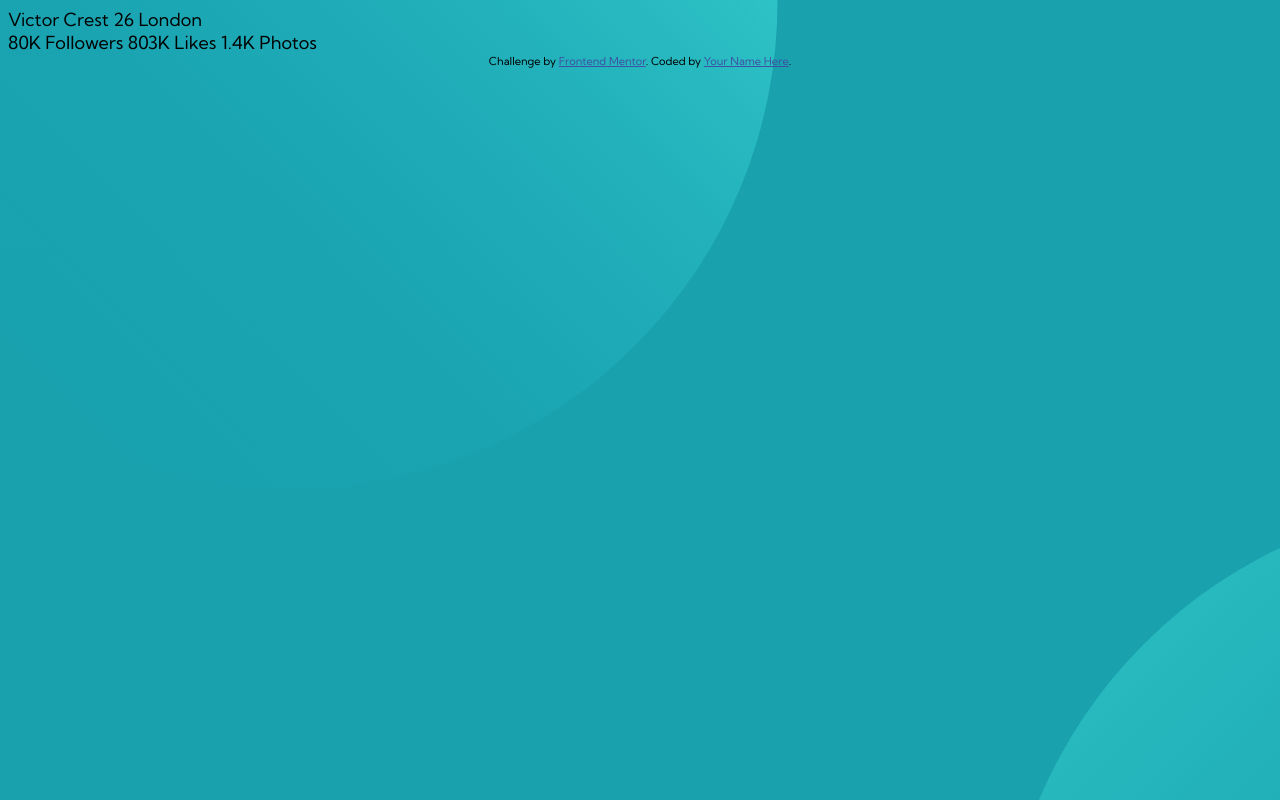
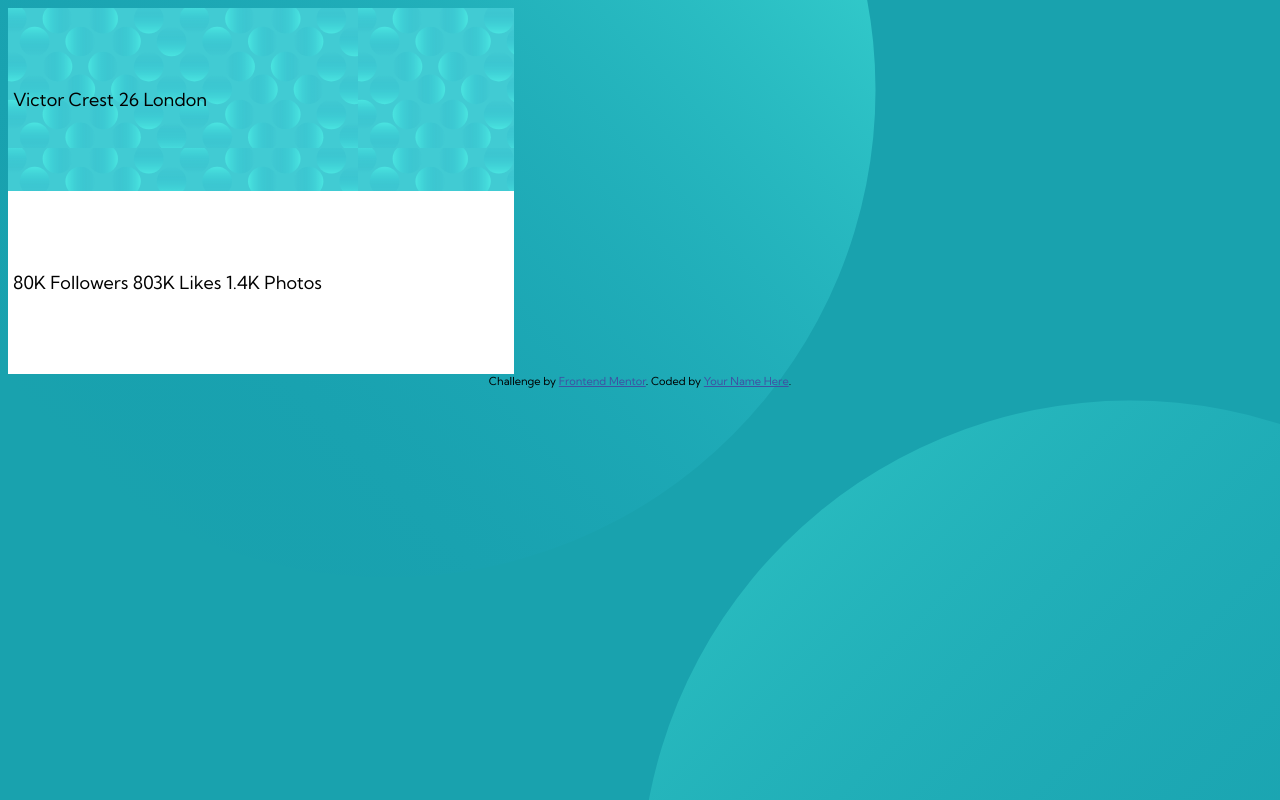
Before and after one commit to mritunjaysharma394/profile-card-component, a plain HTML site: page index.html in a window 1280 px wide. Drawn offline with Linux system fonts and the light colour scheme.

Commit message:
added card

```diff
--- a/index.html
+++ b/index.html
@@ -26,13 +26,14 @@
 
 <body>
 
-  <div class="header-container">
+  <div class="card">
+  <div class="header container">
     Victor Crest
     26
     London
   </div>
 
-  <div class="footer-container">
+  <div class="footer container">
     <span>
       80K
       Followers
@@ -48,7 +49,7 @@
       Photos
     </span>
   </div>
-
+</div>
   <div class="attribution">
     Challenge by <a href="https://www.frontendmentor.io?ref=challenge" target="_blank">Frontend Mentor</a>.
     Coded by <a href="#">Your Name Here</a>.
--- a/styles.css
+++ b/styles.css
@@ -12,7 +12,27 @@ body {
     font-size: 18px;
     background-color: var(--dark-cyan);
     background-image: url("images/bg-pattern-top.svg"), url("images/bg-pattern-bottom.svg");
-    background-position: -200px -489px, 1000px 500px;
+    background-position: -8vw -50vh, 50vw 50vh;
     background-repeat: no-repeat, no-repeat;
 
 }
+
+.card {
+box-sizing: border-box;
+display: flex;
+flex-direction: column;
+width: 40%;
+border-radius: 15px;
+}
+
+.container {
+    padding: 80px 5px;
+}
+
+.header {
+    background-image: url("images/bg-pattern-card.svg");
+}
+
+.footer {
+    background: white;
+}
```
